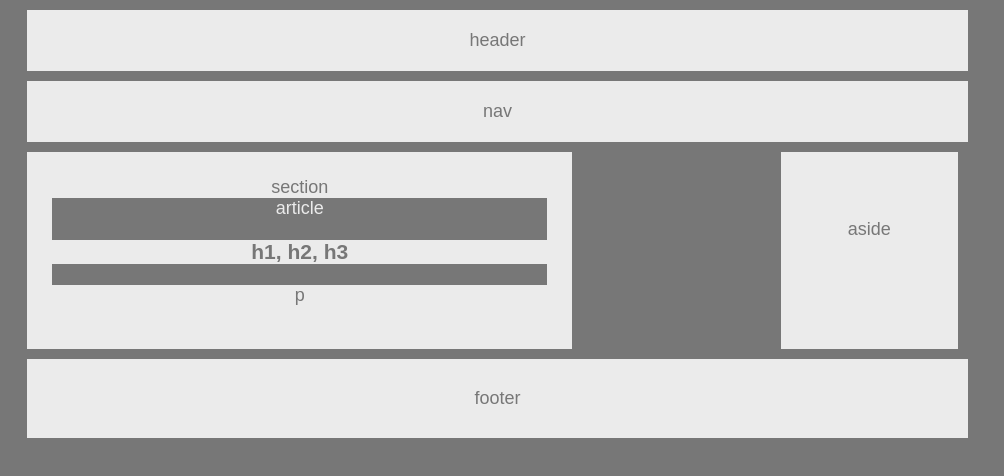
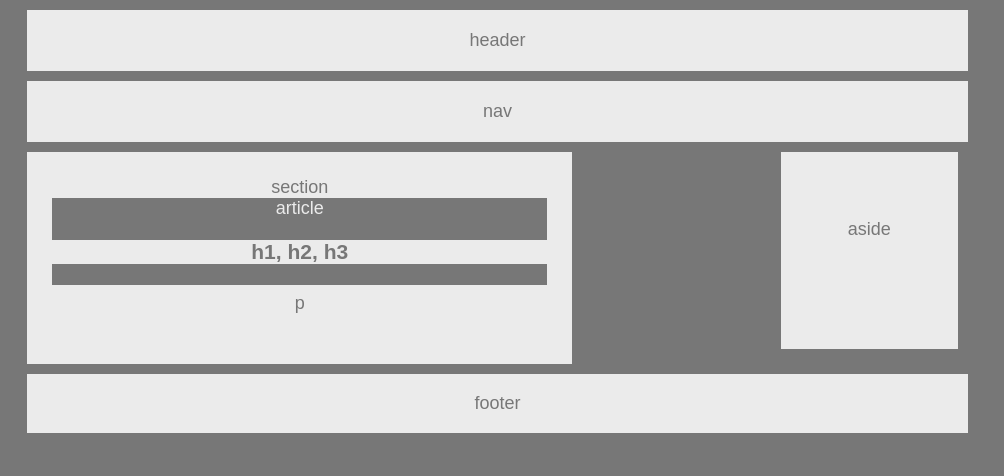
Before and after one commit to ashishkaf/HW-Wireframe, a plain HTML site: page index.html in a window 1280 px wide. Shown: the whole page, without its empty margins (0-1004 px from the left). Drawn offline with Linux system fonts and the light colour scheme.

Commit message:
index.html

```diff
--- a/style.css
+++ b/style.css
@@ -44,11 +44,13 @@ aside {
     height: 63px;
     text-align: center;
     line-height: auto;
+    position: relative;
 }
 article{
     color: #ebebeb;
     background: #777;
     text-align: center;
+
 }
 h1, h2, h3 {
     color: #777;
@@ -60,6 +62,7 @@ p {
     background: #ebebeb;
     margin-top: auto;
     text-align: center;
+    line-height: 2em;
 
 }
 section{
@@ -74,5 +77,5 @@ footer{
     margin: 10px;
     margin-right: 0%;
     margin-left: 2%;
-    padding: 3%;
+    padding: 2%;
 }
```
